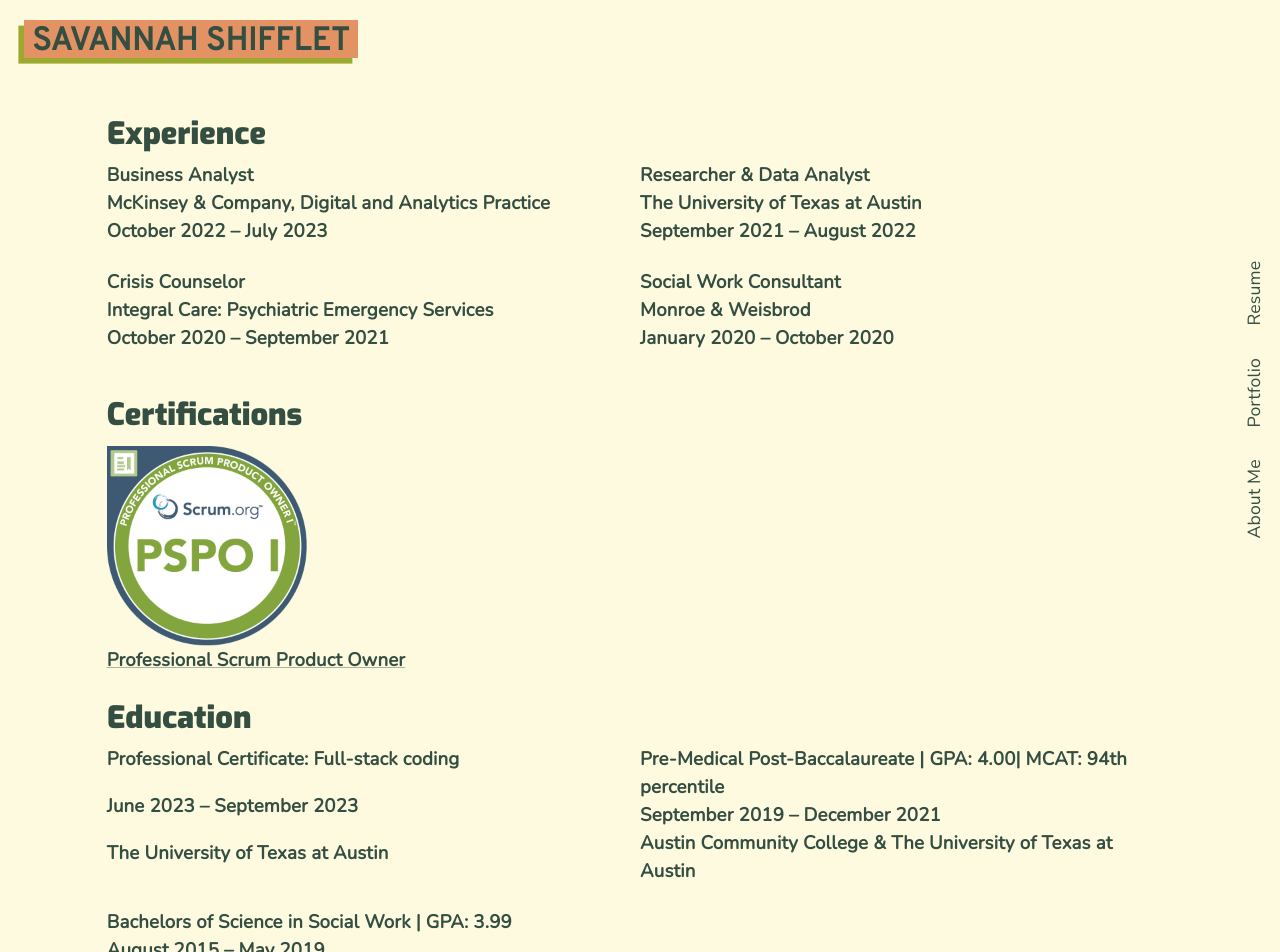
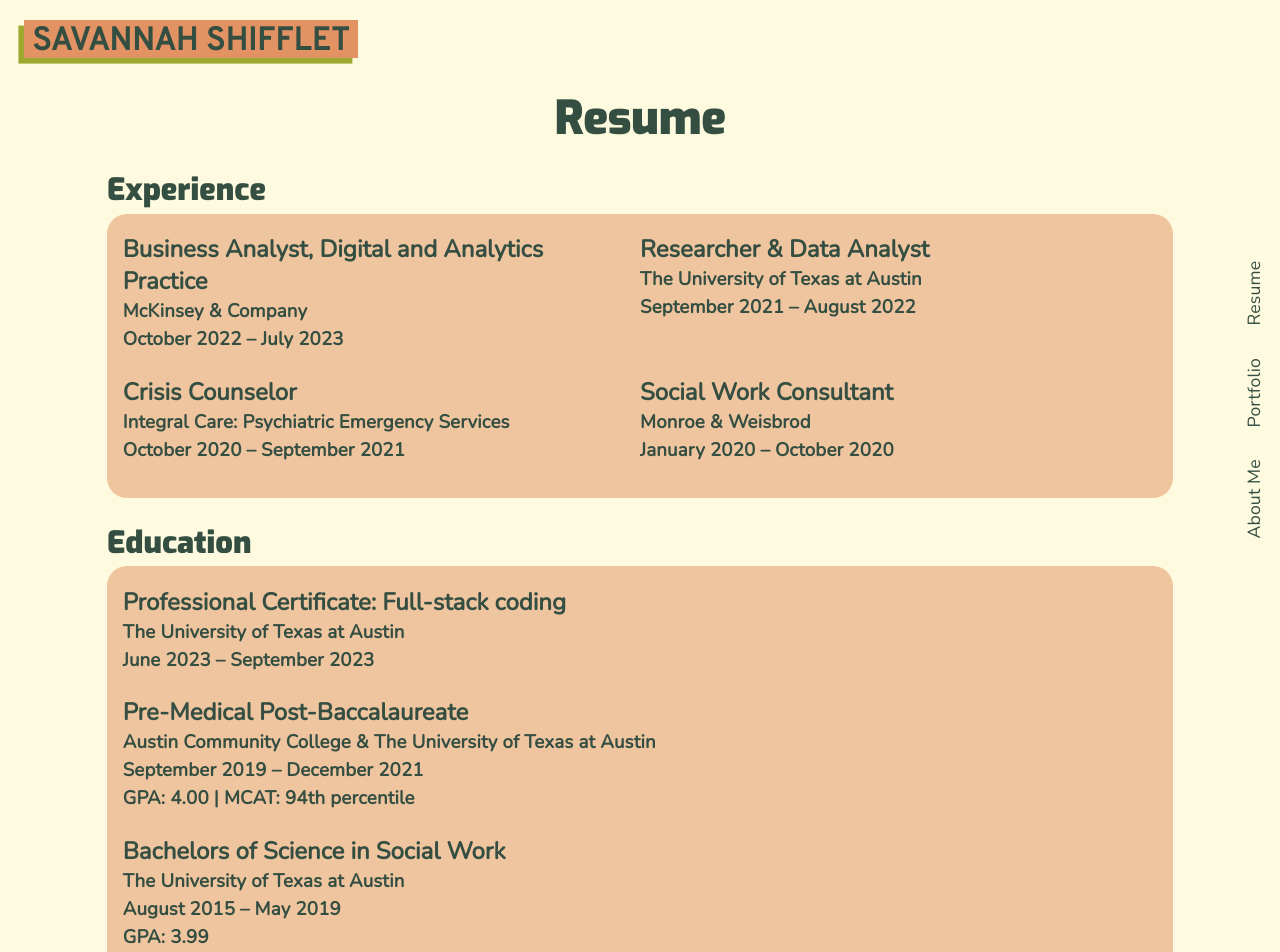
Before and after one commit to Savannah-Shifflet/professional-portfolio, a React (Create React App) app: page /resume in a window 1280 px wide. Shown: the top 952 px of the page. Built offline with nearby package versions, Linux system fonts and the light colour scheme.

Commit message:
added styling to resume page

```diff
--- a/src/components/pages/Resume/Education.js
+++ b/src/components/pages/Resume/Education.js
@@ -28,20 +28,21 @@
     ];
 
     return (
-        <Grid container item xs={12} sx={{ mt: '0.5%' }} >
+        <Grid container item xs={12} sx={{ mt: '0.5%', backgroundColor: 'secondary.transparent', padding: '1rem', borderRadius: 5, }} >
             {education.map((education) => {
                 return(
                     <>
-                    <Grid item container justifyContent={'space-between'} key={education.title} xs={12} lg={6} sx ={{pt: '0.2em', pb: '1em', pr:'1.4em'}}>
+                    <Grid item container key={education.title} xs={12} xl={6} sx ={{pt: '0.2em', pb: '1em', pr:'1.4em', height: 'fit-content'}}>
                         <Grid item xs={12}>
-                            <Typography variant='body1' >{education.title} {education.gpa? (`| GPA: ${education.gpa}`):null}{education.mcat? (`| MCAT: ${education.mcat}`):null}</Typography>
+                            <Typography variant='h5' >{education.title} </Typography>
+                        </Grid>
+                        <Grid item xs={12}>
+                            <Typography variant='body1'>{education.school}</Typography>
                         </Grid>
                         <Grid item xs={12}>
                             <Typography variant='body1'>{education.time}</Typography>
                         </Grid>
-                        <Grid item xs={12}>
-                            <Typography variant='body1'>{education.school}</Typography>
-                        </Grid>
+                        {education.gpa? (`GPA: ${education.gpa}`):null}{education.mcat? (` | MCAT: ${education.mcat}`):null}
                     </Grid>
 
                     </>
--- a/src/components/pages/Resume/Experience.js
+++ b/src/components/pages/Resume/Experience.js
@@ -1,15 +1,13 @@
 import React from 'react';
-import Divider from '@mui/material/Divider';
 import Grid from '@mui/material/Grid';
 import Typography from '@mui/material/Typography';
-
 
 export default function Experience() {
 
     const experience = [
         {
-            title: 'Business Analyst',
-            company: "McKinsey & Company, Digital and Analytics Practice",
+            title: 'Business Analyst, Digital and Analytics Practice',
+            company: "McKinsey & Company",
             time: "October 2022 – July 2023"
         },
         {
@@ -30,13 +28,13 @@
     ];
 
     return (
-        <Grid container item xs={12} sx={{ mt: '0.5%' }} >
+        <Grid container item xs={12} sx={{ mt: '0.5%', backgroundColor: 'secondary.transparent', padding: '1rem', borderRadius: 5, }} >
             {experience.map((experience) => {
                 return(
                     <>
-                    <Grid item container justifyContent={'space-between'} key={experience.title} xs={12} lg={6} sx ={{pt: '0.2em', pb: '1em', pr:'1.4em'}}>
+                    <Grid item container key={experience.title} xs={12} lg={6} sx ={{pt: '0.2em', pb: '1em', pr:'1.4em', height: 'fit-content'}}>
                         <Grid item xs={12}>
-                            <Typography variant='body1' >{experience.title}</Typography>
+                            <Typography variant='h5' >{experience.title}</Typography>
                         </Grid>
                         <Grid item xs={12}>
                             <Typography variant='body1'>{experience.company}</Typography>
--- a/src/components/pages/Resume/Honors.js
+++ b/src/components/pages/Resume/Honors.js
@@ -1,7 +1,5 @@
 import React from 'react';
-import Divider from '@mui/material/Divider';
 import Grid from '@mui/material/Grid';
-import Typography from '@mui/material/Typography';
 import List from '@mui/material/List';
 import ListItem from '@mui/material/ListItem';
 import ListItemText from '@mui/material/ListItemText';
--- a/src/components/pages/Resume/index.js
+++ b/src/components/pages/Resume/index.js
@@ -21,45 +21,47 @@
 
     return (
         <Grid container item xs={12} justifyContent={'center'}>
-            <Grid container item xs={12} >
+            <Grid container item xs={12} xl={10}>
                 <Header />
             </Grid>
-            <Grid item xs={10}>
+            <Grid item xs={12} xl={10} sx={{textAlign: 'center'}}>
+                <Typography variant='h2' >
+                    Resume
+                </Typography>
+            </Grid>
+            <Grid item xs={10} xl={8}>
                 <Typography variant='h3' sx={{ mt: '2.5%' }}>
                     Experience
                 </Typography>
             </Grid>
-            <Grid item container xs ={10} justifyContent={'center'} >
+            <Grid item container xs ={10} xl={8} justifyContent={'center'} >
                 <Experience />
             </Grid>
-            <Grid item xs={10}>
+            <Grid item xs={10} xl={8}>
+                <Typography variant='h3' sx={{ mt: '2.5%' }}>
+                    Education
+                </Typography>
+            </Grid>
+            <Grid item container xs ={10} xl={8} justifyContent={'center'} >
+                <Education />
+            </Grid>
+            <Grid item xs={10} xl={8}>
                 <Typography variant='h3' sx={{ mt: '2.5%' }}>
                     Certifications
                 </Typography>
             </Grid>
-            <Grid item container xs ={10} sx={{flexDirection: 'column', pt: '1%'}} >
+            <Grid item container xs ={10} xl={8} sx={{flexDirection: 'column', pt: '1%'}} >
                 <img src={pspo} alt='Professional Scrum Product Owner Badge' style={imgStyles.img}/>
                 <Link target = "_blank" href="https://www.credly.com/badges/2d4e3419-98d7-45e6-857a-eec8fb263fef/public_url" >Professional Scrum Product Owner</Link>
             </Grid>
-            <Grid item xs={10}>
-                <Typography variant='h3' sx={{ mt: '2.5%' }}>
-                    Education
-                </Typography>
-            </Grid>
-            <Grid item container xs ={10} justifyContent={'center'} >
-                <Education />
-            </Grid>
-            <Grid item xs={10}>
+            <Grid item xs={10} xl={8}>
                 <Typography variant='h3' sx={{ mt: '2.5%' }}>
                     Honors
                 </Typography>
             </Grid>
-            <Grid item container xs ={10} justifyContent={'center'} >
+            <Grid item container xs ={10} xl={8} justifyContent={'center'} >
                 <Honors />
             </Grid>
-            {/* <Grid item container xs ={10} justifyContent={'center'} >
-                <Divider sx={{bgcolor: 'accent.main', width: '100%'}} />
-            </Grid> */}
         </Grid>
     )
 };
--- a/src/styles/theme.js
+++ b/src/styles/theme.js
@@ -12,10 +12,12 @@
     },
     palette: {
         primary: {
-            main: '#344E41'
+            main: '#344E41',
+            transparent: 'rgba(52, 78, 65, 0.5)'
         },
         secondary: {
-            main: '#E29263'
+            main: '#E29263',
+            transparent: 'rgba(226, 146, 99, 0.5)'
         },
         accent: {
             main: '#9CA92E'
@@ -100,10 +102,16 @@
             fontSize: '3rem',
             fontFamily: 'exo'
         },
-        // Subtitles - 'my strengths'
+        // Subtitles for sections on page - ex: 'my strengths'
         h3: {
             fontFamily: 'exo',
             fontSize: '2rem'
+        },
+        // subtitles for individual list items - ex: job title in experience section
+        h5: {
+            fontFamily: 'nunito',
+            fontSize: '1.5rem',
+            fontWeight: 'bold'
         },
         body1: {
             fontFamily: 'nunito',
```
